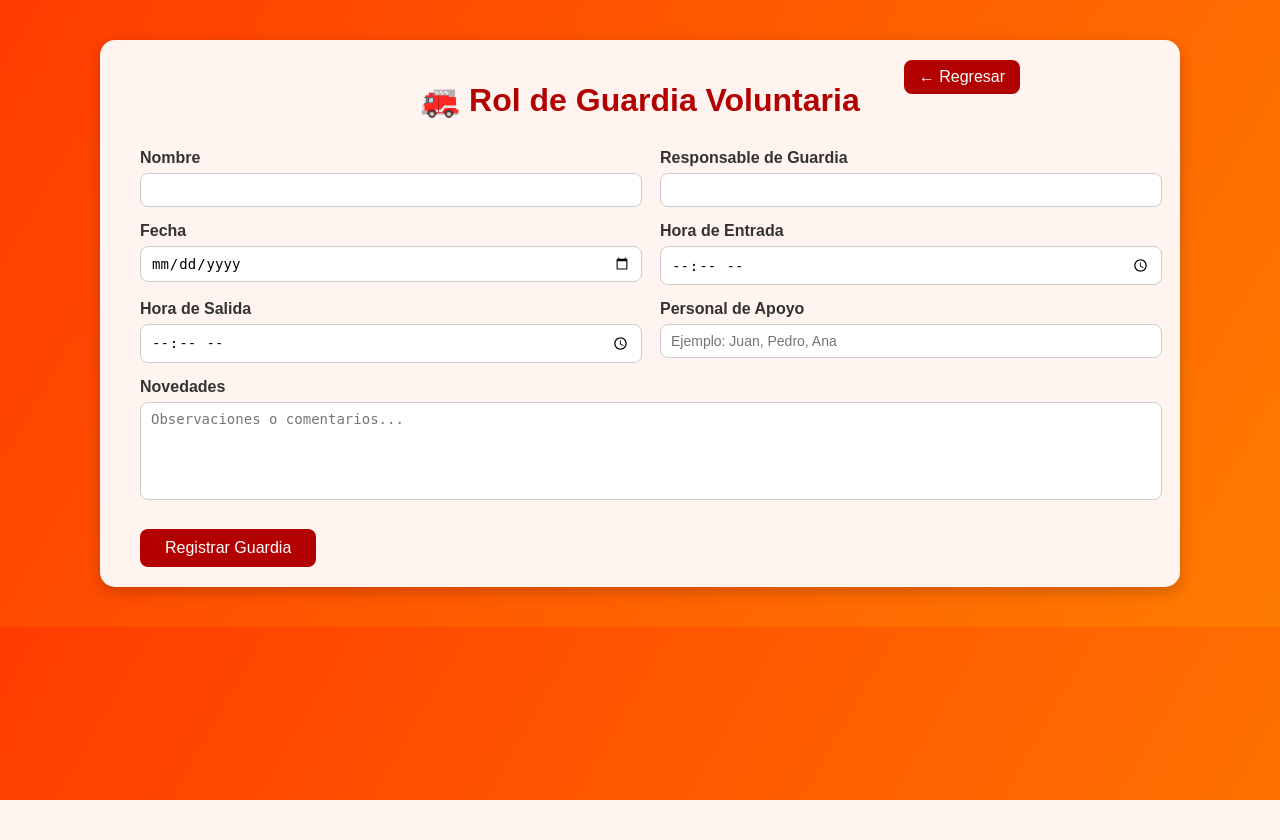
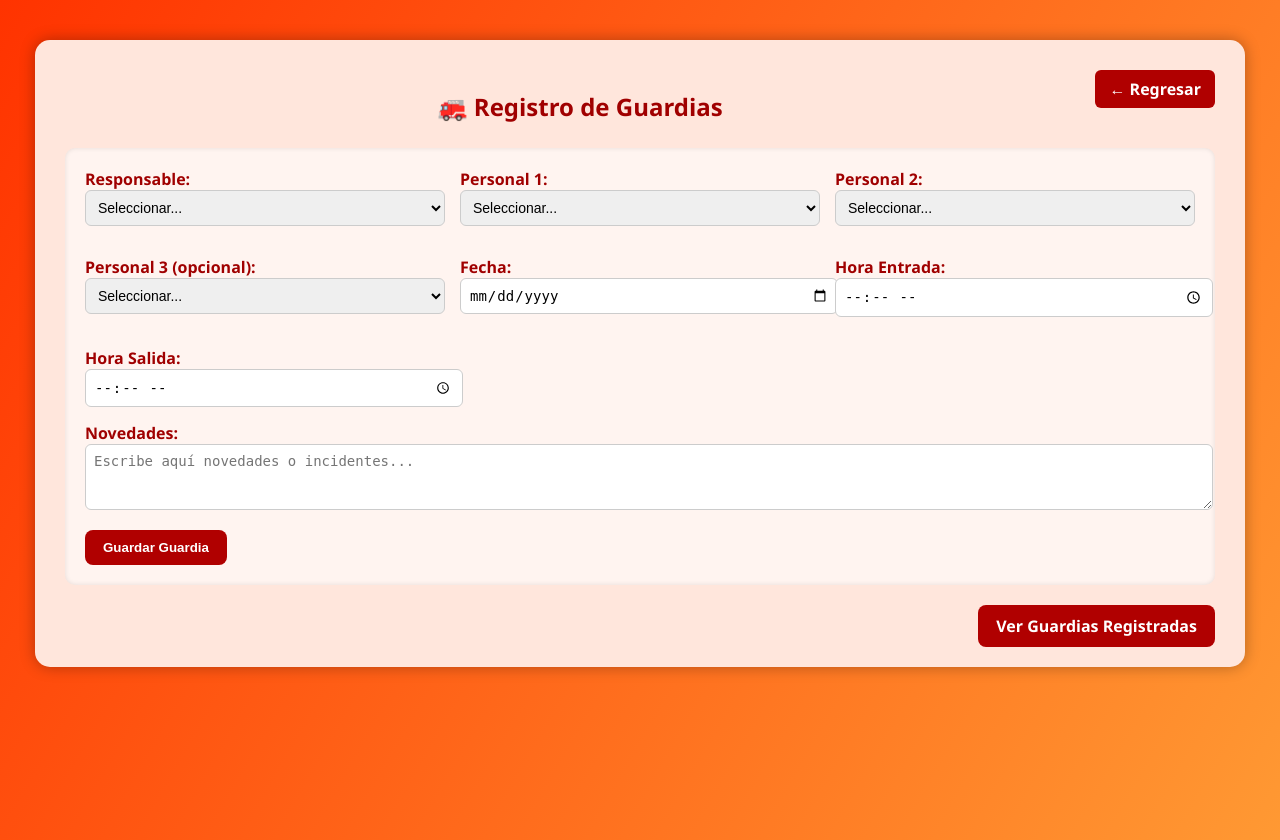
Before and after one commit to Wado1604/Base-de-Bomberos, a Flask app: page /rol_guardia in a window 1280 px wide. Before the commit the page ends 800 px from the top, so only its background shows below. Run offline with Flask 3, Linux system fonts and the light colour scheme; the visitor is signed in with stand-in values (Sample User, id 1); data that the repository does not hold is empty.

Commit message:
Descripción de los cambios realizados

```diff
--- a/App.py
+++ b/App.py
@@ -11,8 +11,8 @@ def get_db_connection():
     return mysql.connector.connect(
         host="localhost",
         user="root",
-        password="Bomberos12",  # 👈 tu contraseña de MySQL
-        database="bomberos"
+        password="ElFuerte_21",  # 👈 tu contraseña de MySQL
+        database="Bomberos"
     )
 
 
@@ -238,13 +238,87 @@ def usuarios_alias():
 @app.route('/user-management')
 def gestion_usuarios_aliases():
     return redirect(url_for('gestion_usuarios'))
+@app.route('/rol_guardia', methods=['GET'])
+def rol_guardia():
+    if 'email' not in session:
+        return redirect(url_for('login'))
 
-#ruta para rol de guardia
-@app.route('/rol_guardia')
-def rol_guardia():
-    if 'email' in session and session['rol'] == 'admin':
-        return render_template('rol_guardia.html', email=session['email'])
-    return redirect(url_for('login'))
+    conn = get_db_connection()
+    cursor = conn.cursor(dictionary=True)
+
+    # Obtener bomberos registrados
+    cursor.execute("""
+        SELECT CONCAT(snombre, ' ', sapellido_paterno, ' ', sapellido_materno) AS nombre_completo
+        FROM bomberos
+        ORDER BY snombre
+    """)
+    bomberos = cursor.fetchall()
+
+    # Obtener las últimas 3 guardias (opcional, para mostrar debajo del formulario)
+    cursor.execute("SELECT * FROM rol_guardia_voluntaria ORDER BY dfecha DESC, dhora_entrada DESC LIMIT 3")
+    ultimas_guardias = cursor.fetchall()
+
+    cursor.close()
+    conn.close()
+
+    return render_template('rol_guardia.html', bomberos=bomberos, guardias=ultimas_guardias)
+
+
+@app.route('/insertar_guardia', methods=['POST'])
+def insertar_guardia():
+    if 'email' not in session:
+        return redirect(url_for('login'))
+
+    try:
+        conn = get_db_connection()
+        cursor = conn.cursor()
+
+        dfecha = request.form['dfecha']
+        dhora_entrada = request.form['dhora_entrada']
+        dhora_salida = request.form['dhora_salida']
+        snovedades = request.form.get('snovedades', '')
+        spersonal1 = request.form['spersonal1']
+        spersonal2 = request.form['spersonal2']
+        spersonal3 = request.form.get('spersonal3', '')
+        sresponsable_guardia = request.form['sresponsable_guardia']
+
+        cursor.execute("""
+            INSERT INTO rol_guardia_voluntaria
+                (dfecha, dhora_entrada, dhora_salida, snovedades,
+                 spersonal1, spersonal2, spersonal3, sresponsable_guardia)
+            VALUES (%s,%s,%s,%s,%s,%s,%s,%s)
+        """, (dfecha, dhora_entrada, dhora_salida, snovedades,
+              spersonal1, spersonal2, spersonal3, sresponsable_guardia))
+        conn.commit()
+        flash('Guardia registrada correctamente.', 'success')
+    except Exception as e:
+        print(f"Error insertando guardia: {e}")
+        flash(f'Error al registrar guardia: {e}', 'error')
+    finally:
+        cursor.close()
+        conn.close()
+
+    return redirect(url_for('rol_guardia'))
+@app.route('/Guardias')
+def Guardias():
+    if 'email' not in session:
+        return redirect(url_for('login'))
+
+    conn = get_db_connection()
+    cursor = conn.cursor(dictionary=True)
+
+    cursor.execute("""
+        SELECT *
+        FROM rol_guardia_voluntaria
+        ORDER BY dfecha DESC, dhora_entrada DESC
+    """)
+    guardias = cursor.fetchall()
+
+    cursor.close()
+    conn.close()
+
+    return render_template('Guardias.html', guardias=guardias)
+
 
 @app.route('/bomberos')
 def bomberos():
--- a/templates/rol_guardia.html
+++ b/templates/rol_guardia.html
@@ -3,144 +3,174 @@
 <head>
     <meta charset="UTF-8">
     <meta name="viewport" content="width=device-width, initial-scale=1.0">
-  <title>Rol de Guardia Voluntaria</title>
+    <title>Guardias | Bomberos</title>
     <style>
         body {
+            font-family: 'Segoe UI', sans-serif;
+            background: linear-gradient(120deg, #ff3300, #ff9933);
             margin: 0;
-      font-family: 'Poppins', sans-serif;
-      background: linear-gradient(120deg, #ff3c00, #ff7b00);
+            min-height: 100vh;
         }
-
         .container {
-      max-width: 1000px;
+            background-color: #ffe6dc;
+            max-width: 1150px;
             margin: 40px auto;
-      background-color: #fff4ef;
+            padding: 30px;
             border-radius: 15px;
-      padding: 20px 40px;
-      box-shadow: 0 5px 15px rgba(0,0,0,0.2);
+            box-shadow: 0 0 15px rgba(0,0,0,0.3);
+            position: relative;
         }
-
-    h1 {
+        h2 {
             text-align: center;
-      color: #b30000;
+            color: #a00000;
+            margin-bottom: 25px;
+        }
+        .btn {
+            border: none;
+            border-radius: 8px;
+            padding: 10px 18px;
+            cursor: pointer;
+            font-weight: bold;
+            transition: all 0.2s;
+            text-decoration: none; /* 🔹 sin subrayado */
+        }
+        .btn:hover { transform: scale(1.05); }
+        .btn-rojo {
+            background-color: #b00000;
+            color: white;
+            text-decoration: none; /* 🔹 sin subrayado */
+        }
+        .btn-rojo:hover { background-color: #cc0000; }
+        .btn-regresar {
+            background-color: #b00000;
+            color: white;
+            border: none;
+            padding: 8px 14px;
+            border-radius: 6px;
+            font-weight: bold;
+            float: right;
+            text-decoration: none; /* 🔹 sin subrayado */
+        }
+        .btn-regresar:hover {
+            background-color: #cc0000;
+            text-decoration: none; /* 🔹 sin subrayado */
+        }
+        table {
+            width: 100%;
+            border-collapse: collapse;
+            background-color: white;
+            border-radius: 10px;
+            overflow: hidden;
+            margin-bottom: 25px;
+        }
+        th, td {
+            padding: 10px;
+            border-bottom: 1px solid #ddd;
+            text-align: center;
+        }
+        th {
+            background-color: #ff704d;
+            color: white;
+        }
+        tr:hover { background-color: #ffe6e6; }
+        h3 {
+            color: #a00000;
+            margin-top: 30px;
+        }
+        form {
+            background-color: #fff4f0;
+            border-radius: 10px;
+            padding: 20px;
             margin-bottom: 30px;
+            box-shadow: inset 0 0 5px rgba(0,0,0,0.1);
         }
-
-    form {
-      display: flex;
-      flex-wrap: wrap;
-      justify-content: space-between;
+        label {
+            font-weight: bold;
+            color: #a00000;
         }
-
-    label {
-      font-weight: 600;
-      display: block;
-      margin-bottom: 6px;
-      color: #333;
-    }
-
-    input, textarea {
+        input, select, textarea {
             width: 100%;
-      padding: 8px 10px;
+            padding: 8px;
+            border: 1px solid #ccc;
+            border-radius: 6px;
             margin-bottom: 15px;
-      border: 1px solid #ccc;
-      border-radius: 8px;
             font-size: 14px;
         }
-
-    .half {
-      width: 48%;
+        /* 🔽 Contenedor del botón inferior derecho */
+        .boton-derecha {
+            text-align: right;
         }
-
-    textarea {
-      resize: none;
-      height: 80px;
-    }
-
-    .btn-container {
-      text-align: center;
-      margin-top: 10px;
-    }
-
-    button {
-      background-color: #b30000;
-      color: #fff;
-      padding: 10px 25px;
-      border: none;
-      border-radius: 8px;
-      font-size: 16px;
-      cursor: pointer;
-      transition: 0.3s;
-    }
-
-    button:hover {
-      background-color: #ff4c4c;
-    }
-
-    .link-regresar {
-      display: inline-block;
-      background-color: #b30000;
-      color: #fff;
-      padding: 8px 15px;
-      border-radius: 8px;
-      text-decoration: none;
-      position: absolute;
-      margin-bottom: 10px;
-      transition: 0.3s;
-      right: 260px;
-    }
-
-    .link-regresar:hover {
-      background-color: #ff4c4c;
+        .boton-derecha a {
+            text-decoration: none; /* 🔹 sin subrayado */
         }
     </style>
 </head>
 <body>
+    <div class="container">
+        <a href="{{ url_for('admin') }}" class="btn-regresar">← Regresar</a>
+        <h2>🚒 Registro de Guardias</h2>
 
-  <div class="container">
-    <a href="{{ url_for('admin') }}" class="link-regresar">← Regresar</a>
-    <h1>🚒 Rol de Guardia Voluntaria</h1>
+        <!-- Formulario nueva guardia -->
+        <form action="{{ url_for('insertar_guardia') }}" method="POST">
+            <div style="display:grid; grid-template-columns: repeat(3, 1fr); gap:15px;">
+                <div>
+                    <label>Responsable:</label>
+                    <select name="sresponsable_guardia" required>
+                        <option value="">Seleccionar...</option>
+                        {% for b in bomberos %}
+                        <option value="{{ b.nombre_completo }}">{{ b.nombre_completo }}</option>
+                        {% endfor %}
+                    </select>
+                </div>
+                <div>
+                    <label>Personal 1:</label>
+                    <select name="spersonal1" required>
+                        <option value="">Seleccionar...</option>
+                        {% for b in bomberos %}
+                        <option value="{{ b.nombre_completo }}">{{ b.nombre_completo }}</option>
+                        {% endfor %}
+                    </select>
+                </div>
+                <div>
+                    <label>Personal 2:</label>
+                    <select name="spersonal2" required>
+                        <option value="">Seleccionar...</option>
+                        {% for b in bomberos %}
+                        <option value="{{ b.nombre_completo }}">{{ b.nombre_completo }}</option>
+                        {% endfor %}
+                    </select>
+                </div>
+                <div>
+                    <label>Personal 3 (opcional):</label>
+                    <select name="spersonal3">
+                        <option value="">Seleccionar...</option>
+                        {% for b in bomberos %}
+                        <option value="{{ b.nombre_completo }}">{{ b.nombre_completo }}</option>
+                        {% endfor %}
+                    </select>
+                </div>
+                <div>
+                    <label>Fecha:</label>
+                    <input type="date" name="dfecha" required>
+                </div>
+                <div>
+                    <label>Hora Entrada:</label>
+                    <input type="time" name="dhora_entrada" required>
+                </div>
+                <div>
+                    <label>Hora Salida:</label>
+                    <input type="time" name="dhora_salida" required>
+                </div>
+            </div>
+            <label>Novedades:</label>
+            <textarea name="snovedades" rows="3" placeholder="Escribe aquí novedades o incidentes..."></textarea>
+            <button type="submit" class="btn btn-rojo">Guardar Guardia</button>
+        </form>
 
-    <form action="{{ url_for('rol_guardia') }}" method="POST">
-      <div class="half">
-        <label for="snombre">Nombre</label>
-        <input type="text" id="snombre" name="snombre" required>
+        <!-- 🔽 Botón inferior derecha -->
+        <div class="boton-derecha">
+            <a href="{{ url_for('Guardias') }}" class="btn btn-rojo">Ver Guardias Registradas</a>
         </div>
-
-      <div class="half">
-        <label for="sresponsable_guardia">Responsable de Guardia</label>
-        <input type="text" id="sresponsable_guardia" name="sresponsable_guardia" required>
-      </div>
-
-      <div class="half">
-        <label for="dfecha">Fecha</label>
-        <input type="date" id="dfecha" name="dfecha" required>
-      </div>
-
-      <div class="half">
-        <label for="dhora_entrada">Hora de Entrada</label>
-        <input type="time" id="dhora_entrada" name="dhora_entrada" required>
-      </div>
-
-      <div class="half">
-        <label for="dhora_salida">Hora de Salida</label>
-        <input type="time" id="dhora_salida" name="dhora_salida" required>
-      </div>
-
-      <div class="half">
-        <label for="spersonal">Personal de Apoyo</label>
-        <input type="text" id="spersonal" name="spersonal" placeholder="Ejemplo: Juan, Pedro, Ana">
-      </div>
-
-      <div style="width: 100%;">
-        <label for="snovedades">Novedades</label>
-        <textarea id="snovedades" name="snovedades" placeholder="Observaciones o comentarios..."></textarea>
-      </div>
-
-      <div class="btn-container">
-        <button type="submit">Registrar Guardia</button>
-      </div>
-    </form>
     </div>
 </body>
 </html>
```
Also changed, not shown: templates/Guardias.html (added, +113 -0 lines). Lines whose indentation alone changed are shown as unchanged.
